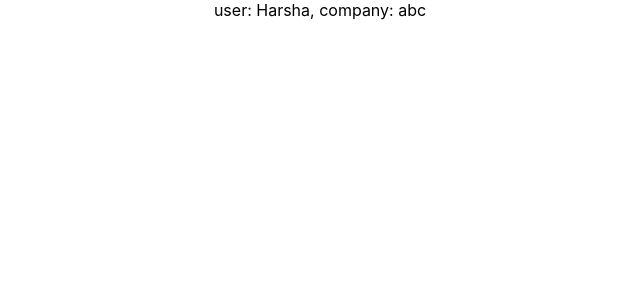
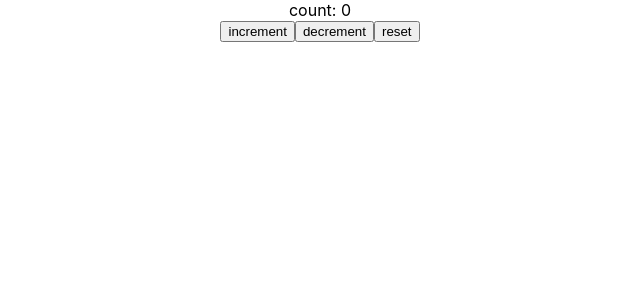
Before and after one commit to harsha-sagar/reactjs-hooks-tutorials, a React (Create React App) app: page / in a window 1280 px wide. Shown: the top 300 px of the page, without its empty margins (320-960 px from the left). Built offline with nearby package versions, Linux system fonts and the light colour scheme.

Commit message:
useReducer demonstrating simple use-case of state, action & reducer

```diff
--- a/src/App.js
+++ b/src/App.js
@@ -2,19 +2,12 @@ import React from 'react';
 import logo from './logo.svg';
 import './App.css';
 
-import { UserProvider } from './components/UserContext';
-import { CompanyProvider } from './components/CompanyContext';
-
-import ComponentC from './components/ComponentC';
+import CounterOne from './components/CounterOne';
 
 function App() {
   return (
     <div className="App">
-      <UserProvider value="Harsha">
-	      <CompanyProvider value="abc">
-	      	<ComponentC />
-	      </CompanyProvider>
-      </UserProvider>
+      <CounterOne />
     </div>
   );
 }
--- /dev/null
+++ b/src/components/CounterOne.js
@@ -0,0 +1,49 @@
+import React, { useReducer } from 'react';
+// step1: importing useReducer
+
+const initialState = 0;
+const reducer = (state, action) => {
+  switch(action) {
+    case 'increment':
+      return state + 1;
+    case 'decrement':
+      return state - 1;
+    case 'reset':
+      return initialState;
+    default:
+      return state;
+  }
+}
+/*
+  step2: defining reducer function
+
+  - action dictates the nature of new-state
+*/
+
+function CounterOne() {
+  const [count, dispatch] = useReducer(reducer, initialState);
+  /*
+    step3: utilising useReducer
+
+    - useReducer basically returns state variable 'count' & 'dispatch' function.
+  */
+
+  return (
+    <div>
+      <span>count: { count }</span>
+      <br />
+      <button onClick= { () => { dispatch('increment') } }>increment</button>
+      <button onClick= { () => { dispatch('decrement') } }>decrement</button>
+      <button onClick= { () => { dispatch('reset') } }>reset</button>
+    </div>
+  );
+}
+
+export default CounterOne;
+
+/*
+
+- This example depicts simple state-action-reducer where state & actions are simple strings unlike objects as found in Redux
+  Its not necessarily to restrict only strings. Can be objects in complex scenarios.
+
+*/
```
